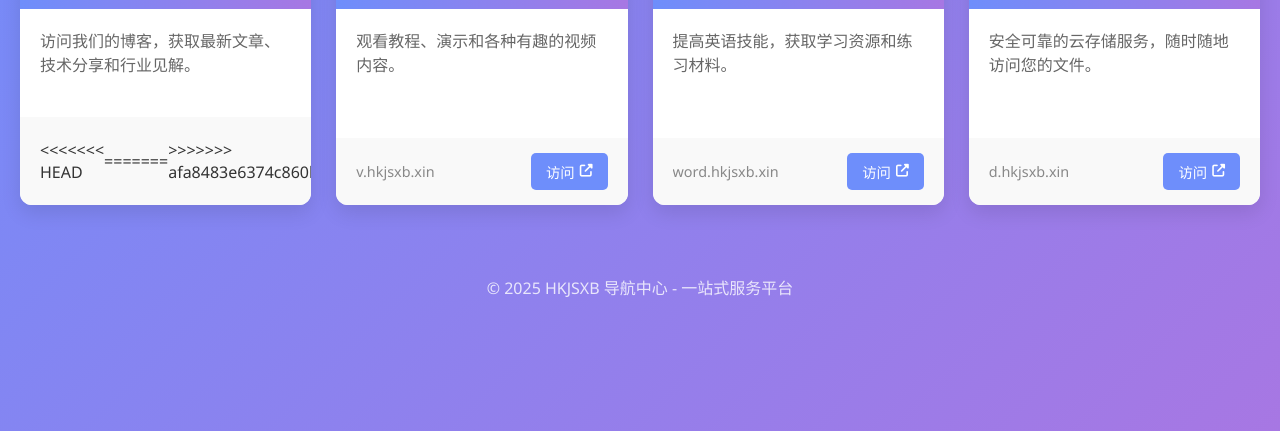
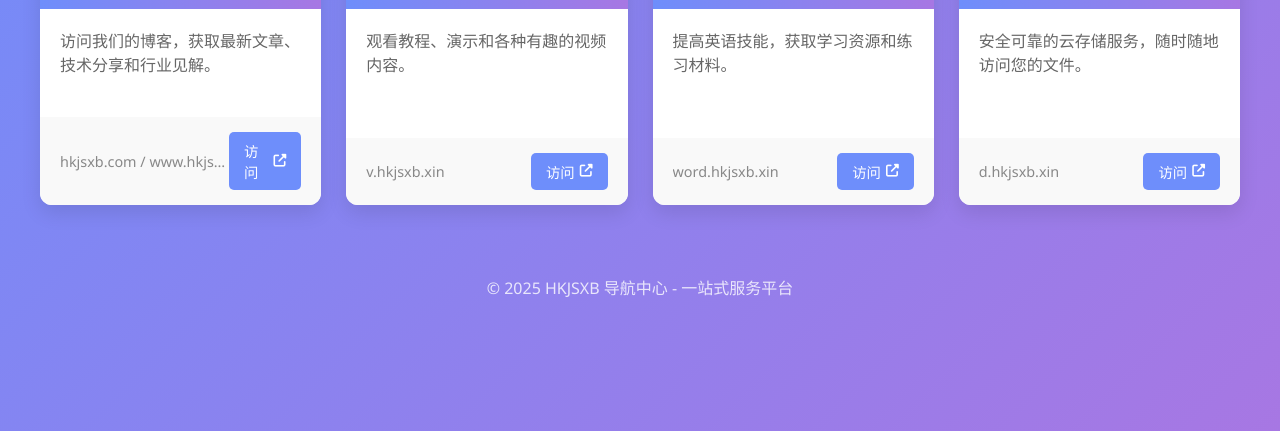
Before and after one commit to hkjsxb/n_hkjsxb_xin, a plain HTML site: page index.html in a window 1280 px wide. Shown: the part 369-800 px from the top of the page. Drawn offline with Linux system fonts and the light colour scheme.

Commit message:
解决合并冲突

```diff
--- a/index.html
+++ b/index.html
@@ -20,7 +20,7 @@
             padding: 20px;
         }
 
-        。container {
+        .container {
             max-width: 1200px;
             margin: 0 auto;
         }
@@ -289,7 +289,7 @@
 
         <div class="nav-grid">
             <!-- 博客卡片 -->
-            <div class="nav-card" data-category="blog" data-search="博客平台 文章 技术分享 行业见解  hkjsxb.com">
+            <div class="nav-card" data-category="blog" data-search="博客平台 文章 技术分享 行业见解 hkjsxb.xin hkjsxb.com">
                 <div class="card-header">
                     <h3><i class="fas fa-blog"></i> 博客平台</h3>
                 </div>
@@ -297,11 +297,7 @@
                     <p>访问我们的博客，获取最新文章、技术分享和行业见解。</p>
                 </div>
                 <div class="card-footer">
-<<<<<<< HEAD
                     <span class="url">hkjsxb.com / www.hkjsxb.com</span>
-=======
-                    <span class="url">hkjsxb.com</span>
->>>>>>> afa8483e6374c860b40cf81d52f316150675ac70
                     <a href="https://hkjsxb.com" class="btn">访问 <i class="fas fa-external-link-alt"></i></a>
                 </div>
             </div>
```
